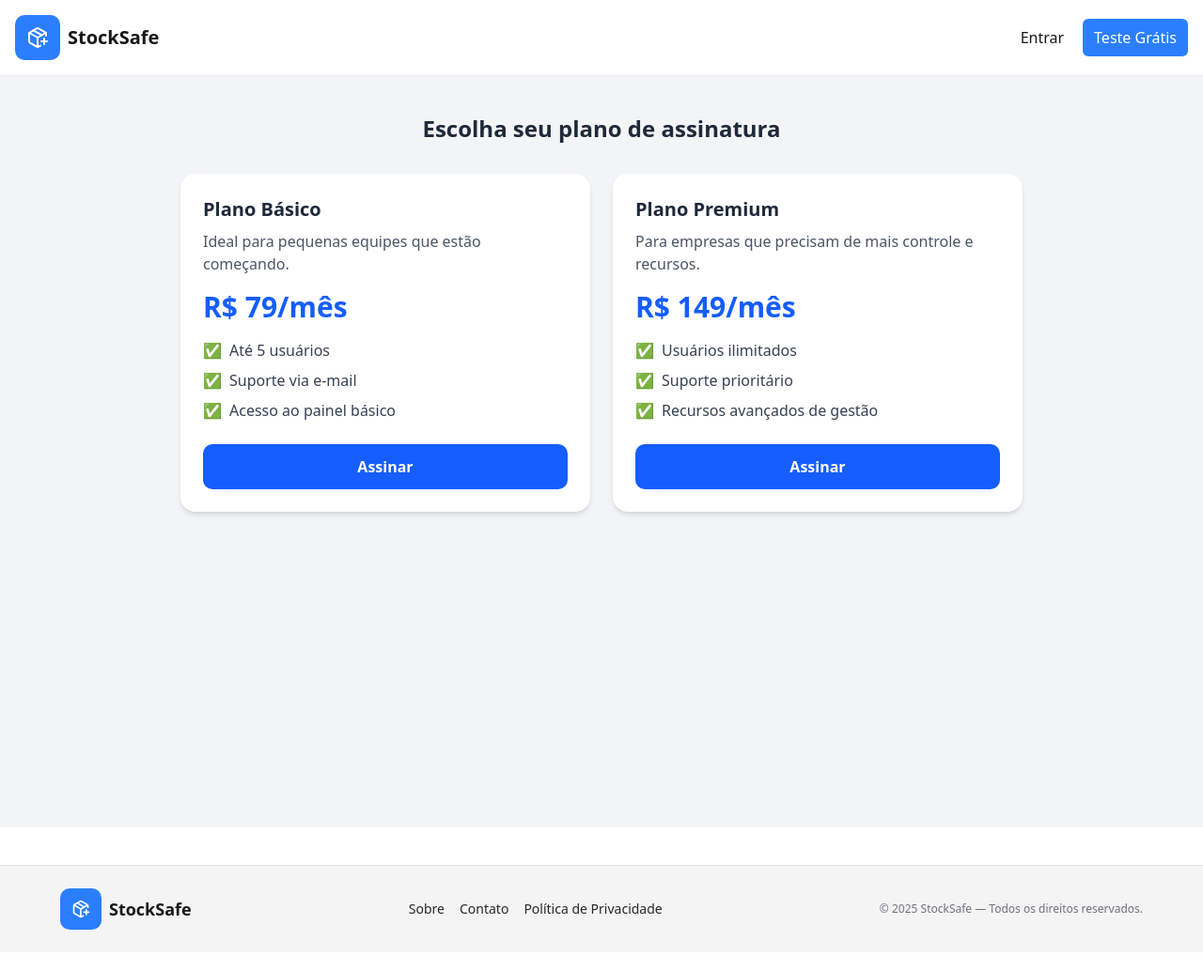
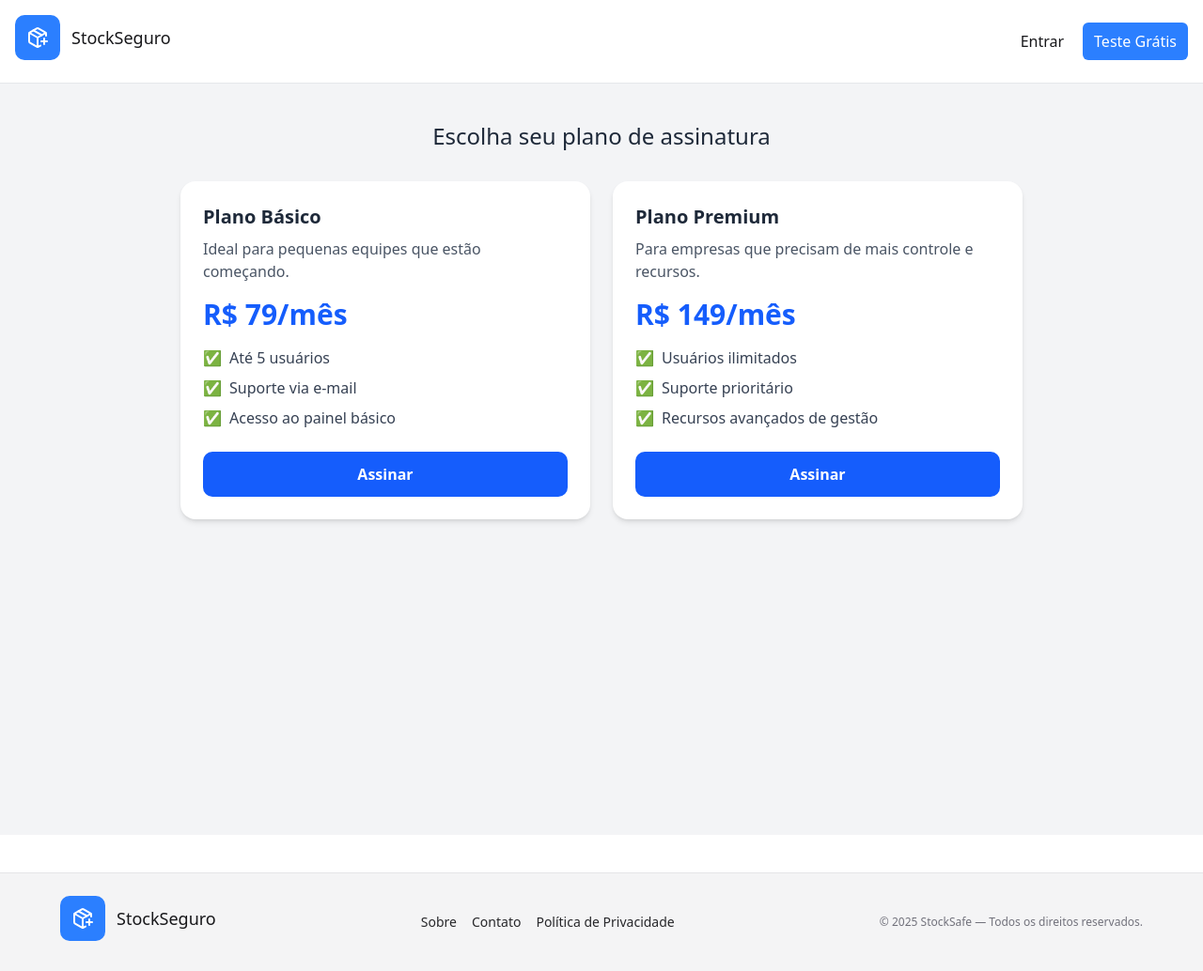
Before and after one commit to felip-araujo/stocksafe, a React (Vite) app: page / in a window 1280 px wide. Shown: the whole page at 94% size. Built offline with nearby package versions, Linux system fonts and the light colour scheme; no server answers.

Commit message:
pagelayout

```diff
--- a/index.html
+++ b/index.html
@@ -7,7 +7,7 @@
   <meta name="viewport" content="width=device-width, initial-scale=1.0" />
   <meta name="viewport" content="initial-scale=1, width=device-width" />
 
-  <title>StockSafe - Almoxarifado</title>
+  <title>StockSeguro</title>
 </head>
 
 <body>
--- a/src/App.tsx
+++ b/src/App.tsx
@@ -21,6 +21,8 @@ import { UserRequest } from "./assets/components/company_dash/RequestsOfUser";
 import { Blog } from "./assets/pages/Blog";
 import SuccessPage from "./assets/pages/AssinaturaSucesso";
 import { AssinaturaPendente } from "./assets/pages/AssinaturaNecessaria";
+import { PrivPolicy } from "./assets/pages/PrivacyPolicy";
+import { Sobre } from "./assets/pages/About";
 
 function App() {
   return (
@@ -49,6 +51,12 @@ function App() {
         <Route path="/user-request" element={<UserRequest></UserRequest>} ></Route>
         <Route path="/assinatura/sucesso" element={<SuccessPage></SuccessPage>}></Route>
         <Route path="/assinatura/necessaria" element={<AssinaturaPendente></AssinaturaPendente>}></Route>
+
+        {/* Paginas & Blog*/}
+        <Route path="/politica" element={<PrivPolicy></PrivPolicy>}></Route>
+        <Route path="/sobre" element={<Sobre></Sobre>}></Route>
+
+
       </Routes>
     </>
   );
--- a/src/assets/components/footer/index.tsx
+++ b/src/assets/components/footer/index.tsx
@@ -1,21 +1,11 @@
-import { PackagePlus } from "lucide-react";
+import { LogoNome } from "../logo/Logo&Nome";
 
 export function Footer() {
   return (
     <footer className="bg-zinc-100 text-zinc-800 py-6 px-4 mt-10 border-t border-zinc-200">
       <div className="max-w-6xl mx-auto flex flex-col items-center text-center sm:flex-row sm:justify-between sm:text-left">
-
         {/* Logo + Nome */}
-        <div className="flex items-center mb-4 sm:mb-0">
-          <div className="p-3 bg-blue-500 rounded-lg flex items-center justify-center">
-            <a href="/" className="text-white font-bold">
-              <PackagePlus size={20} />
-            </a>
-          </div>
-          <a href="/" className="ml-2 text-lg font-semibold text-zinc-900">
-            StockSafe
-          </a>
-        </div>
+        <LogoNome />
 
         {/* Links rápidos */}
         <div className="flex flex-wrap justify-center gap-4 text-sm mb-4 sm:mb-0">
--- a/src/assets/components/header/index.tsx
+++ b/src/assets/components/header/index.tsx
@@ -1,5 +1,6 @@
 import { useState } from "react";
-import { PackagePlus, Menu, X } from "lucide-react";
+import { Menu, X } from "lucide-react";
+import { LogoNome } from "../logo/Logo&Nome";
 
 export function Header() {
   const [menuOpen, setMenuOpen] = useState(false);
@@ -7,14 +8,7 @@ export function Header() {
   return (
     <header className="p-4 flex justify-between items-center border-b border-gray-200 relative">
       {/* Logo + Texto */}
-      <div className="flex items-center">
-        <a href="/" className="flex items-center">
-          <div className="p-3 bg-blue-500 rounded-lg flex items-center justify-center">
-            <PackagePlus className="text-white" />
-          </div>
-          <p className="text-zinc-900 text-xl font-semibold ml-2">StockSafe</p>
-        </a>
-      </div>
+      <LogoNome />
 
       {/* Menu Desktop */}
       <div className="hidden md:flex items-center">
--- a/src/assets/components/logo/Logo&Nome.tsx
+++ b/src/assets/components/logo/Logo&Nome.tsx
@@ -10,7 +10,7 @@ export function LogoNome() {
           </a>
         </div>
         <a href="/" className="text-center sm:text-left">
-          <p className="text-zinc-900 text-2xl font-semibold">StockSafe</p>
+          <p className="text-zinc-900 text-lg font-ligth">StockSeguro</p>
         </a>
       </div>
     </>
--- /dev/null
+++ b/src/assets/components/page_layout/PageLayout.tsx
@@ -0,0 +1,18 @@
+import { Footer } from "../footer";
+import { Header } from "../header";
+
+
+
+interface MyComponentProps {
+  children: React.ReactNode;
+}
+
+export function PageLayout({ children }: MyComponentProps) {
+  return (
+    <>
+      <Header />
+      <main className="max-w-4xl mx-auto p-6 text-gray-800">{children}</main>
+      <Footer />
+    </>
+  );
+}
--- a/src/assets/components/signature/PlanosAssinatura.tsx
+++ b/src/assets/components/signature/PlanosAssinatura.tsx
@@ -81,7 +81,7 @@ export function SubscriptionPlans() {
 
   return (
     <div className="min-h-screen bg-gray-100 flex flex-col items-center py-10 px-4">
-      <h1 className="text-2xl font-bold mb-8 text-center text-gray-800">
+      <h1 className="text-2xl font-ligth mb-8 text-center text-gray-800">
         Escolha seu plano de assinatura
       </h1>
 
--- /dev/null
+++ b/src/assets/pages/About.tsx
@@ -0,0 +1,12 @@
+import { PageLayout } from "../components/page_layout/PageLayout";
+
+export function Sobre() {
+  return (
+    <>
+      <PageLayout>
+        <h1 className="text-2xl font-semibold mb-4">Sobre Nós</h1>
+        <p>teste</p>
+      </PageLayout>
+    </>
+  );
+}
--- a/src/assets/pages/Auth.tsx
+++ b/src/assets/pages/Auth.tsx
@@ -2,8 +2,9 @@ import { useState } from "react";
 import { useNavigate } from "react-router-dom";
 import api from "@/services/api/api";
 import axios from "axios";
-import { PackagePlus, Eye, EyeOff } from "lucide-react";
+import {Eye, EyeOff } from "lucide-react";
 import toast from "react-hot-toast";
+import { LogoNome } from "../components/logo/Logo&Nome";
 
 export function LoginPage() {
   const [formData, setFormData] = useState({
@@ -58,16 +59,7 @@ export function LoginPage() {
       {/* Card de Login */}
       <div className="w-full max-w-md bg-white rounded-xl shadow-md p-6 sm:p-8">
         {/* Logo + Nome */}
-        <div className="flex flex-col sm:flex-row items-center justify-center mb-6">
-          <div className="p-3 bg-blue-500 rounded-lg flex items-center justify-center mb-3 sm:mb-0 sm:mr-3">
-            <a href="/" className="text-white font-bold">
-              <PackagePlus />
-            </a>
-          </div>
-          <a href="/" className="text-center sm:text-left">
-            <p className="text-zinc-900 text-2xl font-semibold">StockSafe</p>
-          </a>
-        </div>
+        <LogoNome />
 
         {/* Formulário */}
         <form onSubmit={handleSubmit} className="space-y-4">
@@ -86,7 +78,10 @@ export function LoginPage() {
           </div>
 
           <div>
-            <label htmlFor="password" className="block text-sm font-medium mb-1">
+            <label
+              htmlFor="password"
+              className="block text-sm font-medium mb-1"
+            >
               Senha:
             </label>
             <div className="relative">
@@ -122,7 +117,10 @@ export function LoginPage() {
             Cadastre-se
           </a>
           <br />
-          <a className="text-blue-600 text-sm hover:underline" href="/esqueci-senha">
+          <a
+            className="text-blue-600 text-sm hover:underline"
+            href="/esqueci-senha"
+          >
             Esqueceu a senha?
           </a>
         </div>
--- a/src/assets/pages/Cadastro.tsx
+++ b/src/assets/pages/Cadastro.tsx
@@ -78,9 +78,6 @@ export function CadastroComp() {
         <div className="flex items-center justify-center mb-6">
           <div className="flex items-center gap-4">
             <LogoNome />
-            <h2 className="text-2xl font-semibold text-gray-800 pl-4 border-l border-gray-300">
-              Cadastre sua Empresa
-            </h2>
           </div>
         </div>
 
--- /dev/null
+++ b/src/assets/pages/PrivacyPolicy.tsx
@@ -0,0 +1,16 @@
+import { PageLayout } from "../components/page_layout/PageLayout";
+
+
+export function PrivPolicy() {
+  return (
+    <>
+      <PageLayout>
+        <h1 className="text-2xl font-semibold mb-4">Política de Privacidade</h1>
+        <p>
+          Esta é a nossa política de privacidade. Aqui explicamos como
+          coletamos, usamos e protegemos suas informações pessoais...
+        </p>
+      </PageLayout>
+    </>
+  );
+}
```
